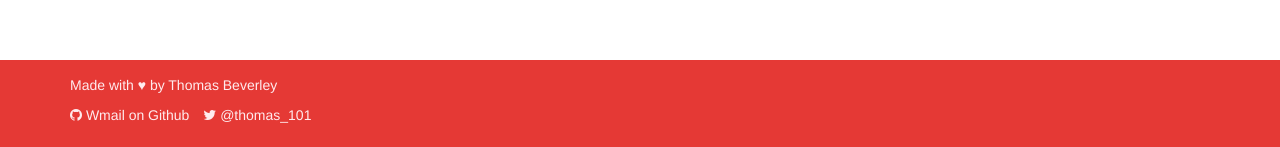
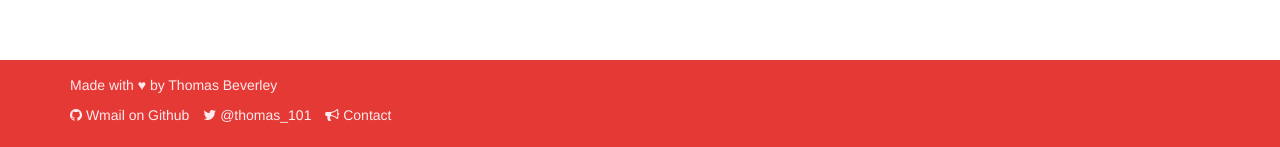
Before and after one commit to Thomas101/wmail, a Jekyll site: the page built from index.html, in a window 1280 px wide and 900 px high, scrolled down 1508 px. Shown: the part 750-897 px from the top of the window. Built offline with Jekyll 4.4.1, drawn with Linux system fonts in a browser that asks for light colours.

Commit message:
Added contact

```diff
--- a/_includes/footer.html
+++ b/_includes/footer.html
@@ -12,6 +12,11 @@
           <li>
             <a href="https://twitter.com/thomas_101" target="_blank" class="color-red-50">
               <span class="fa fa-twitter"></span> @thomas_101
+            </a>
+          </li>
+          <li>
+            <a href="https://docs.google.com/forms/d/e/1FAIpQLSfbuoJlMKSxHwtJwYY6ZR0KL2dvWfyx5AODqHMEgWVO2wDrGw/viewform" target="_blank" class="color-red-50">
+              <span class="fa fa-bullhorn"></span> Contact
             </a>
           </li>
         </ul>
```
